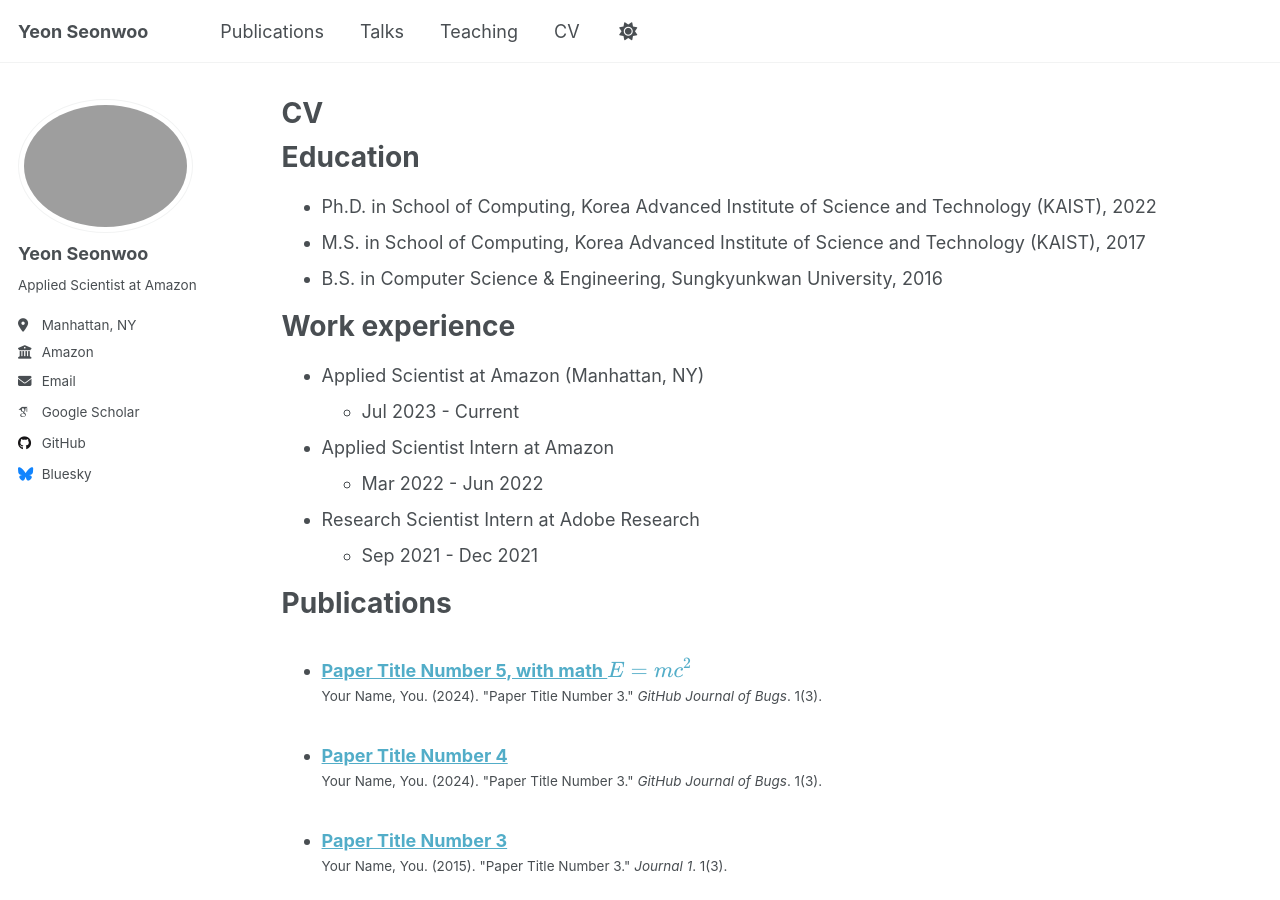
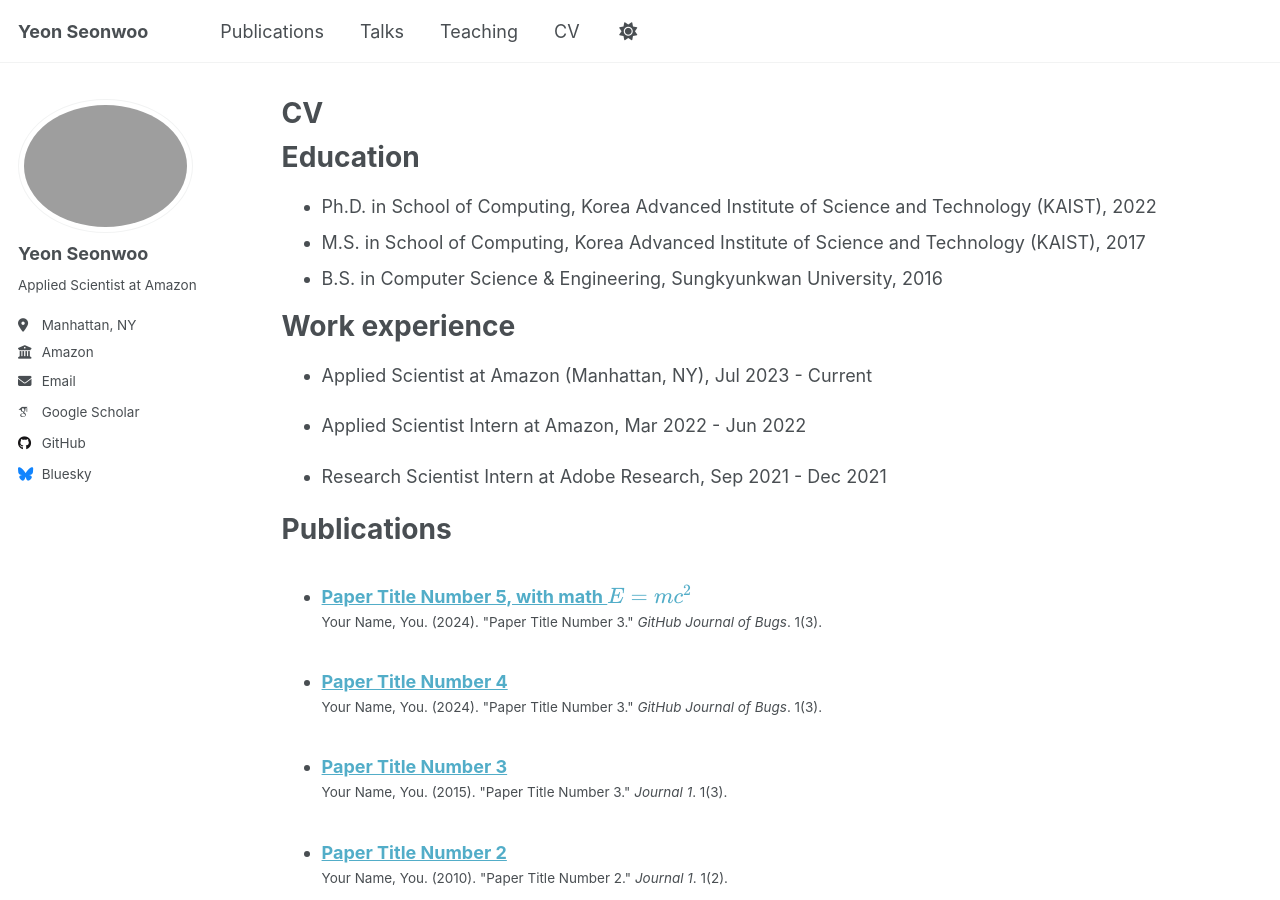
Before and after one commit to yeonsw/yeonsw.github.io, a Jekyll site: the page built from _pages/cv.md, in a window 1280 px wide and 900 px high. Built offline with Jekyll 4.4.1, drawn with Linux system fonts in a browser that asks for light colours; some web fonts are replaced; a script that is not in the unit is left out.

Commit message:
Update cv.md

```diff
--- a/_pages/cv.md
+++ b/_pages/cv.md
@@ -17,14 +17,11 @@ Education
 
 Work experience
 ======
-* Applied Scientist at Amazon (Manhattan, NY)
-  * Jul 2023 - Current
+* Applied Scientist at Amazon (Manhattan, NY), Jul 2023 - Current
 
-* Applied Scientist Intern at Amazon
-  * Mar 2022 - Jun 2022
+* Applied Scientist Intern at Amazon, Mar 2022 - Jun 2022
 
-* Research Scientist Intern at Adobe Research
-  * Sep 2021 - Dec 2021
+* Research Scientist Intern at Adobe Research, Sep 2021 - Dec 2021
 
 Publications
 ======
```
